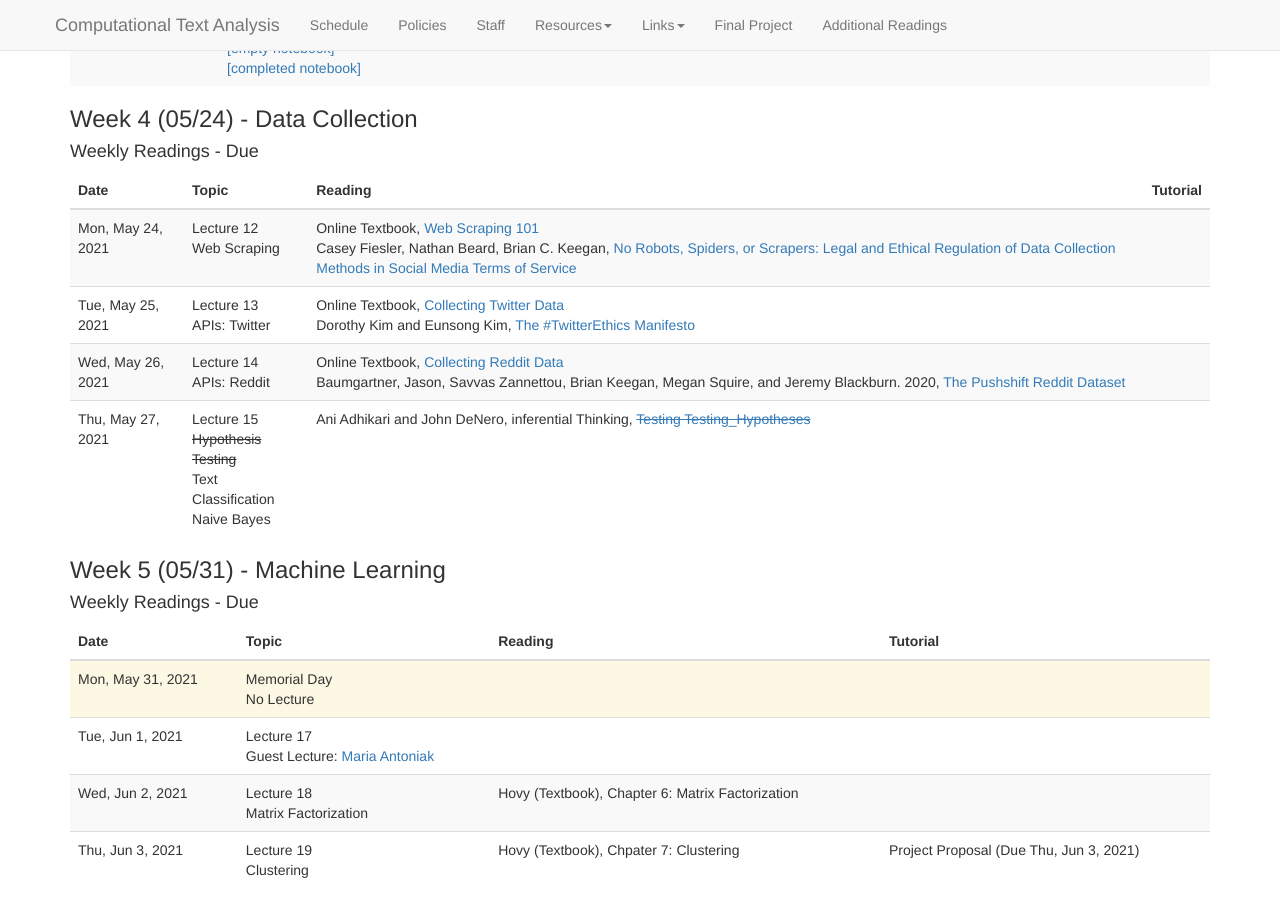
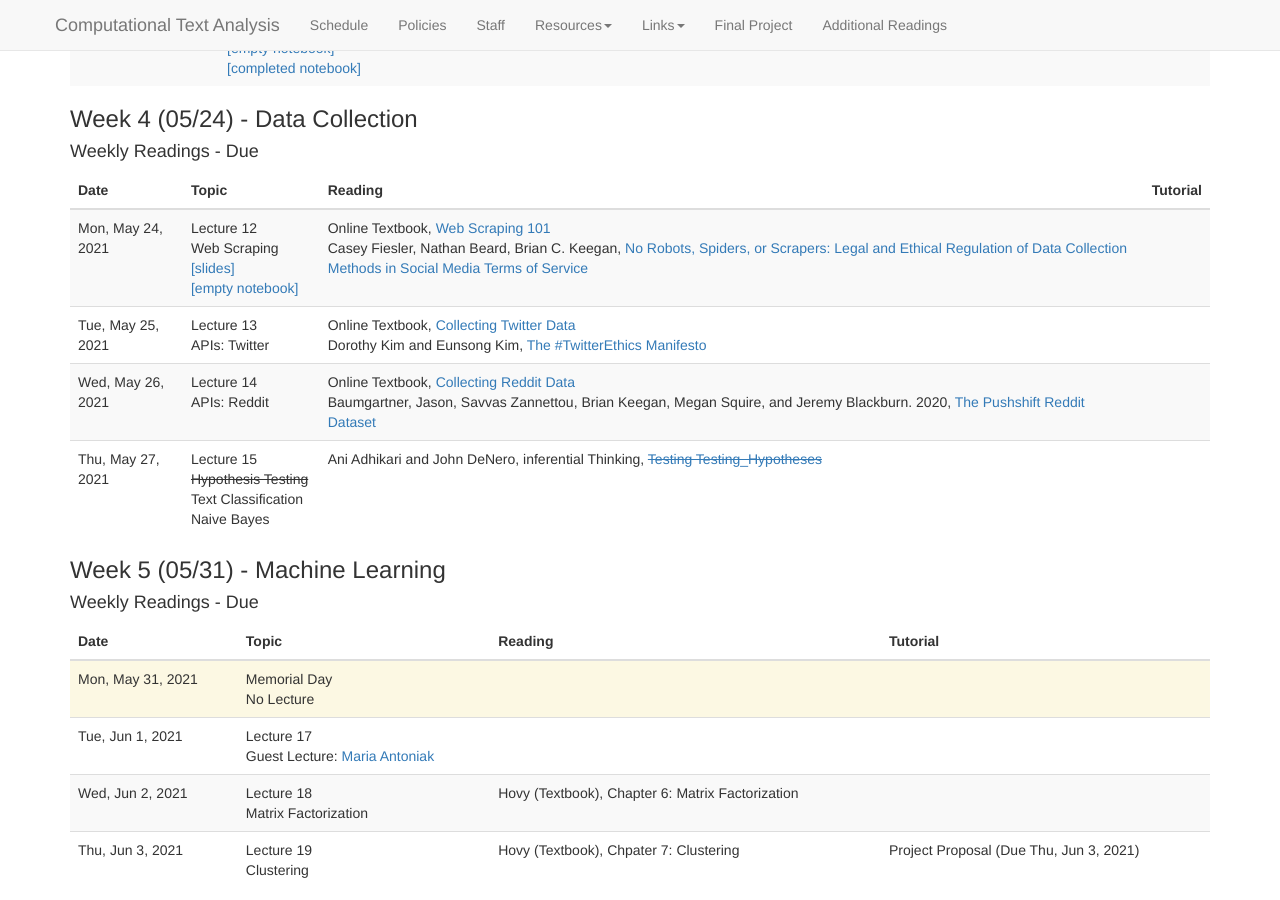
Before and after one commit to BC-COMS-2710/BC-COMS-2710.github.io, a Jekyll site: the page built from schedule.md, in a window 1280 px wide and 900 px high, scrolled down 2150 px. Built offline with Jekyll 4.4.1, drawn with Linux system fonts in a browser that asks for light colours; nearby versions of some CDN libraries.

Commit message:
lecture 12

```diff
--- a/_data/schedule.yaml
+++ b/_data/schedule.yaml
@@ -290,6 +290,8 @@
     -
       date: 2021-05-24
       title: Lecture 12 <br> Web Scraping
+      slides: slides/12-webscraping.pdf
+      notebook: https://coms2710.columbiajupyter2.org/hub/user-redirect/git-pull?repo=https%3A%2F%2Fgithub.com%2FBC-COMS-2710%2Fsummer21-material&urlpath=lab%2Ftree%2Fsummer21-material%2Fdemo%2FDemo12.ipynb&branch=master
       readings:
         -
           url: https://melaniewalsh.github.io/Intro-Cultural-Analytics/Data-Collection/Web-Scraping-Part1.html
```
Also changed, not shown: 1 other file.
